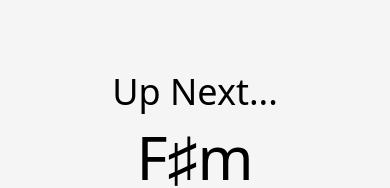
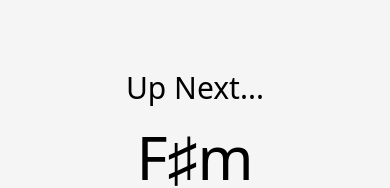
Before and after one commit to KwanghyunOn/jazz-practice, a React (Create React App) app: page / in a window 390 px wide. Shown: the part 267-455 px from the top of the page. Built offline with nearby package versions, Linux system fonts and the light colour scheme.

Commit message:
Change padding.

```diff
--- a/src/components/RandomChordPractice.js
+++ b/src/components/RandomChordPractice.js
@@ -187,8 +187,8 @@ export default function RandomChordPractice() {
       <div class="basis-3/12 flex justify-center items-center">
         <p class="p-8 text-8xl md:text-9xl xl:text-10xl">{chords[0]}</p>
       </div>
-      <div class="basis-1/12 flex justify-center items-center">
-        <p class="text-4xl md:text-5xl">Up Next...</p>
+      <div class="basis-1/12 pb-2 flex justify-center items-center">
+        <p class="text-3xl md:text-4xl xl:text-5xl">Up Next...</p>
       </div>
       <div class="basis-1/12 flex justify-center items-center">
         <p class="text-6xl md:text-7xl xl:text-8xl">{chords[1]}</p>
```
